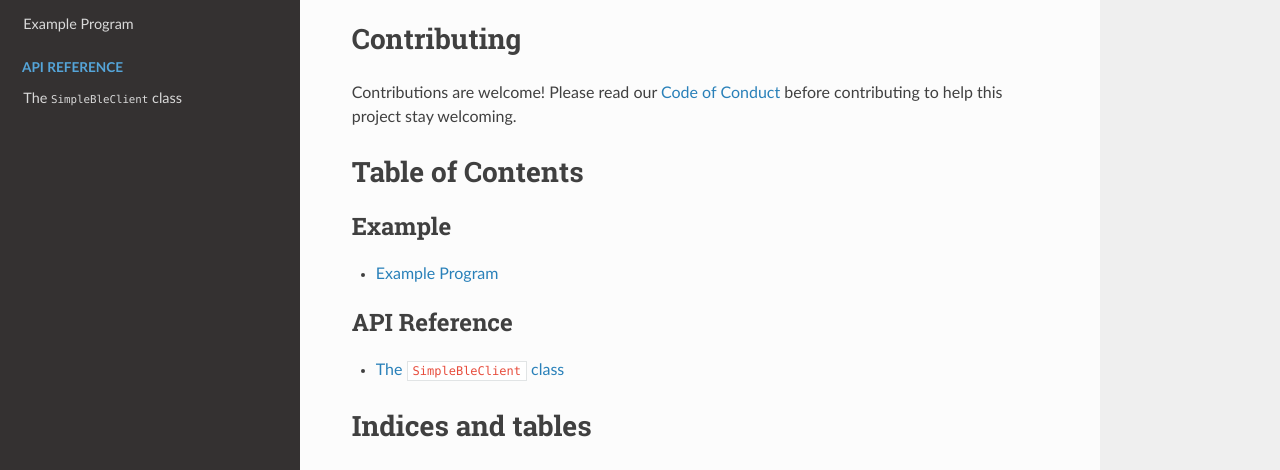
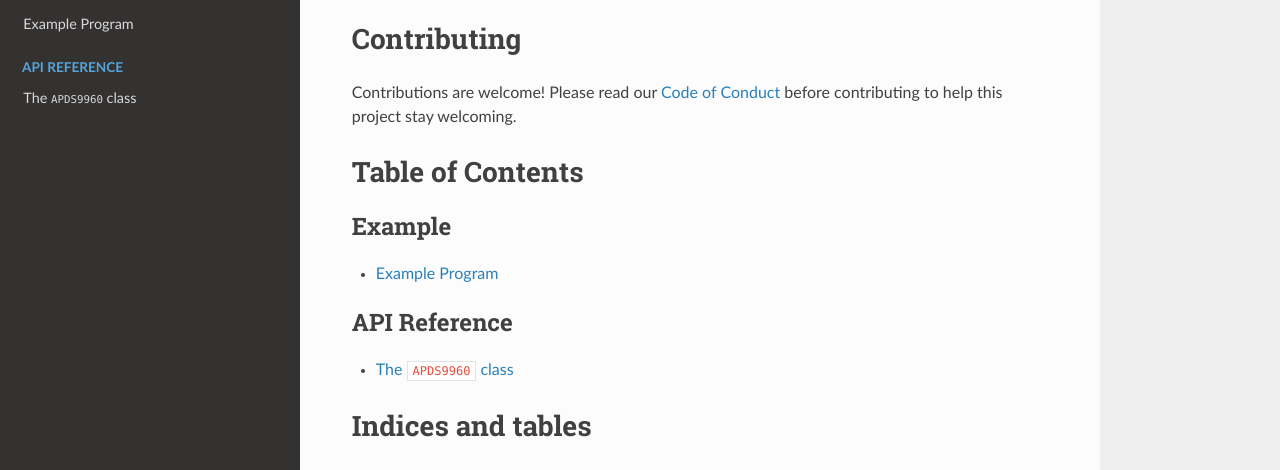
Before and after one commit to rlangoy/uPy_APDS9960, a Sphinx documentation site: the page built from docs/index.rst, in a window 1280 px wide and 900 px high, scrolled down 1171 px. Shown: the part 171-641 px from the top of the window. Built offline with Sphinx 7.4.7 and the Read the Docs theme 2.0.0, drawn with Linux system fonts in a browser that asks for light colours.

Commit message:
Doc update

```diff
--- a/docs/api.rst
+++ b/docs/api.rst
@@ -1,9 +1,9 @@
 
 .. If you created a package, create one automodule per module in the package.
 
-The ``SimpleBleClient`` class
+The ``APDS9960`` class
 *****************************
-.. autoclass:: uPy_APDS9960.apds9960
+.. autoclass:: uPy_APDS9960.APDS9960
     :members:
     :undoc-members:
     :show-inheritance:
```
